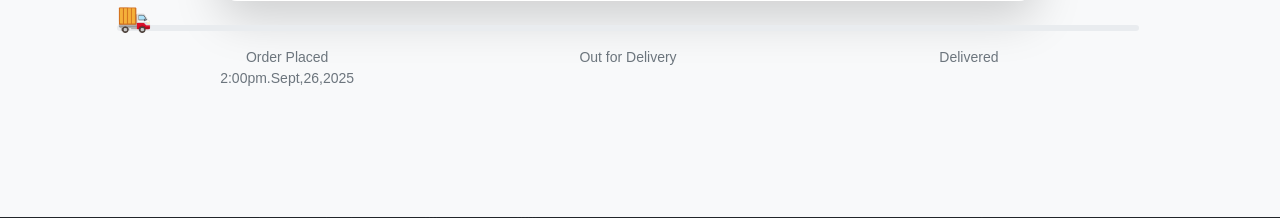
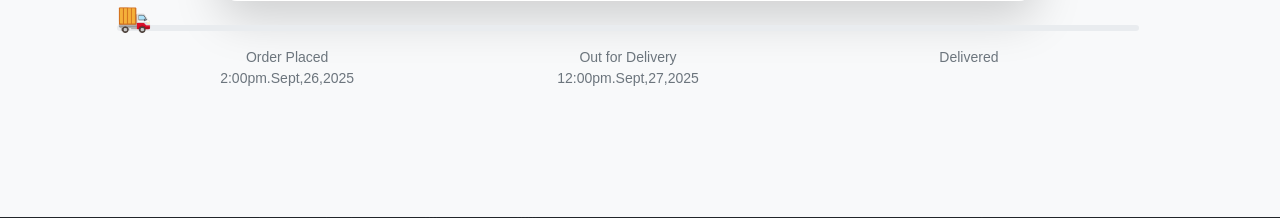
Before and after one commit to Lawson3rd/delivery_site, a Django app: a page that uses tracking/templates/tracking/tracking_result.html in a window 1280 px wide. Shown: the part 956-1174 px from the top of the page. Run offline with Django 5.2, Linux system fonts and the light colour scheme; data comes from the database, SQL or seed files in the repository; both versions use the stored data as it was after the commit; some libraries are stand-ins or nearby versions.

Commit message:
changed status

```diff
--- a/tracking/templates/tracking/tracking_result.html
+++ b/tracking/templates/tracking/tracking_result.html
@@ -52,7 +52,7 @@
 
         <ul class="progress-steps d-flex justify-content-between mt-3 list-unstyled">
           <li {% if shipment.status == "Order Placed" %}class="text-primary fw-bold"{% endif %}>Order Placed<p>2:00pm.Sept,26,2025</p></li>
-          <li {% if shipment.status == "Out for Delivery" %}class="text-primary fw-bold"{% endif %}>Out for Delivery</li>
+          <li {% if shipment.status == "Out for Delivery" %}class="text-primary fw-bold"{% endif %}>Out for Delivery<p>12:00pm.Sept,27,2025</p></li>
           <li {% if shipment.status == "Delivered" %}class="text-primary fw-bold"{% endif %}>Delivered</li>
       </div>
     </div>
```
Also changed, not shown: db.sqlite3.
